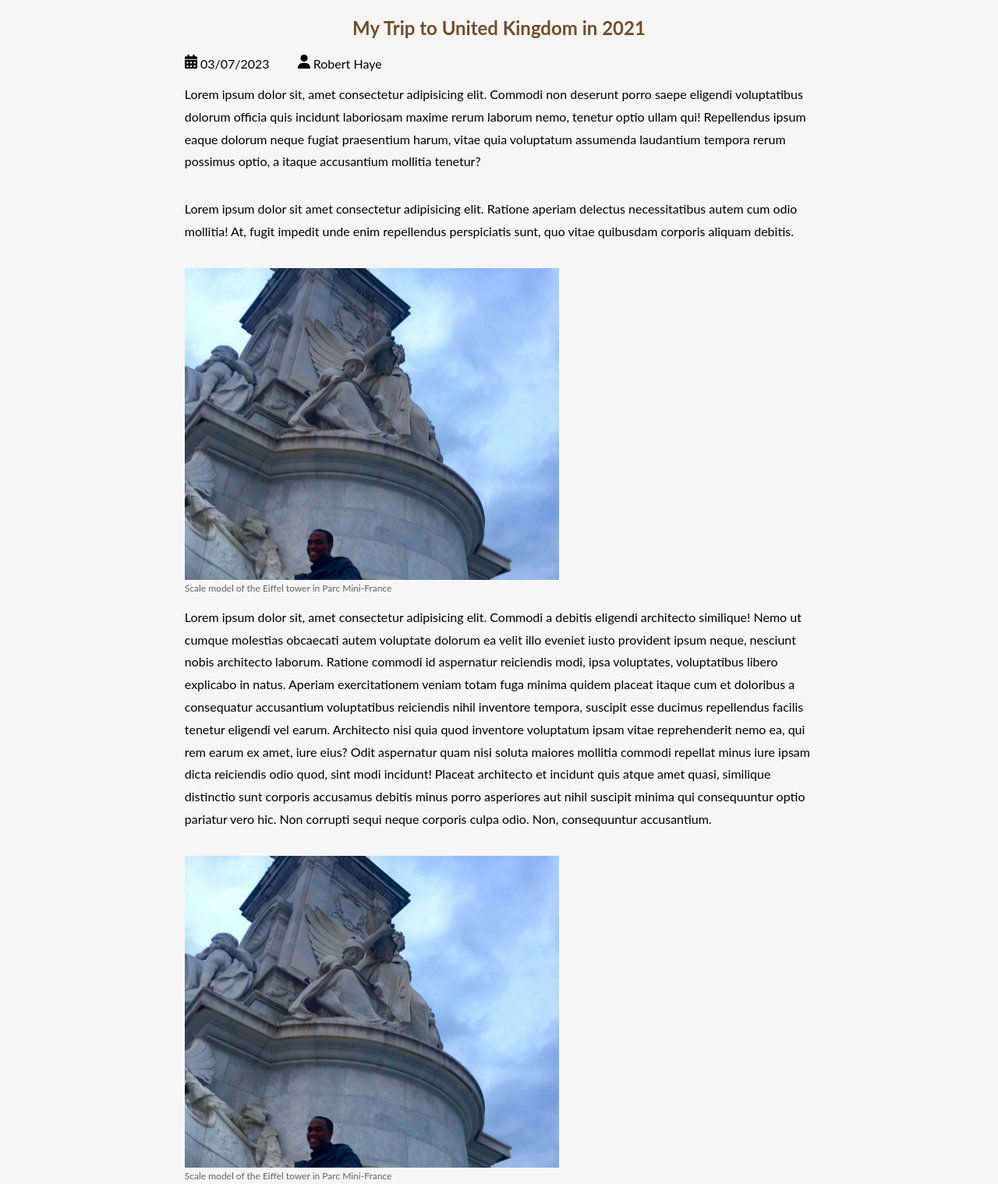
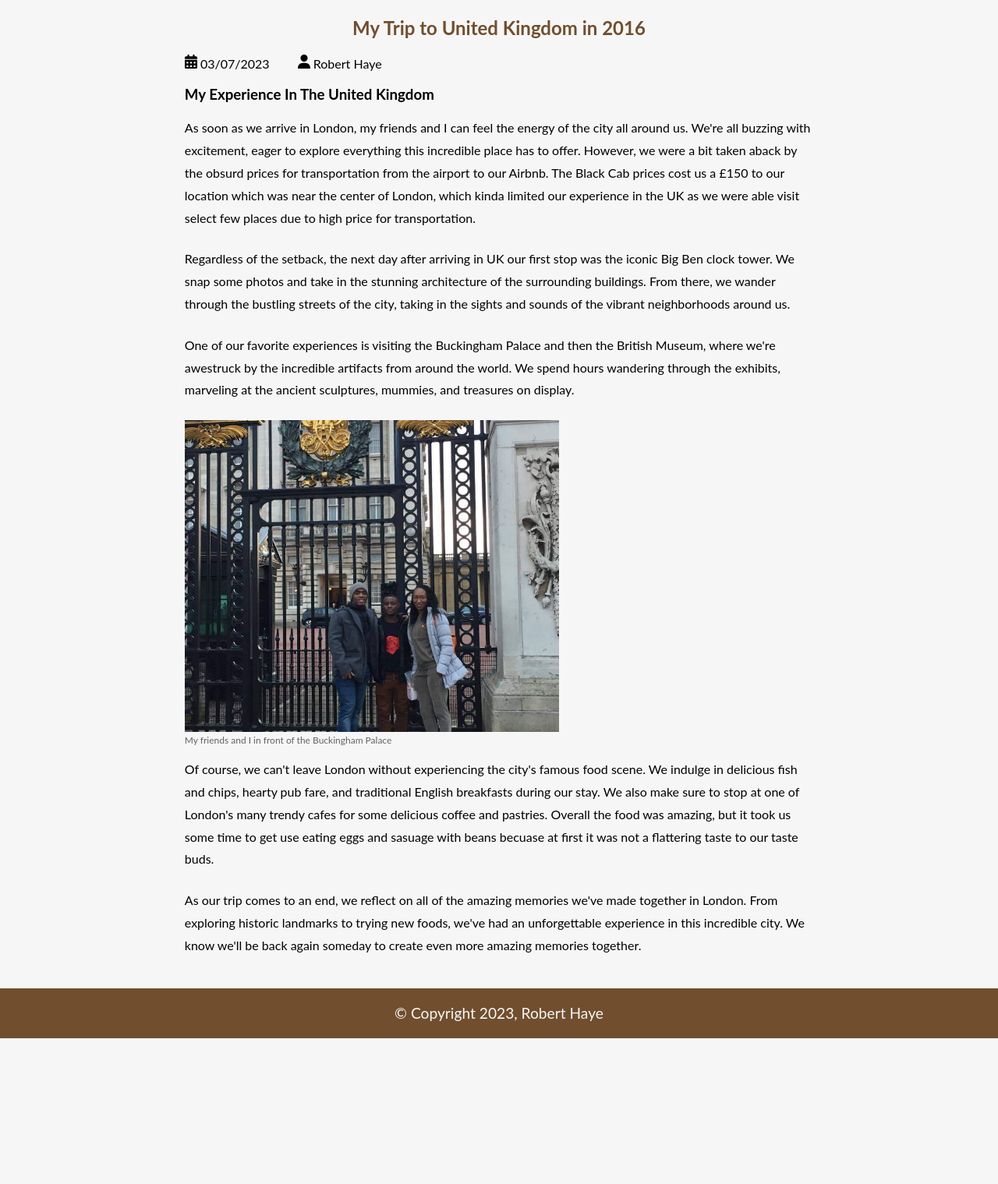
Before and after one commit to roberth6060/travel-blog-website, a website: page pages/UK.html in a window 1280 px wide. Shown: the part 683-2202 px from the top of the page at 78% size. After the commit the page ends 2015 px from the top, so only its background shows below. Drawn offline with Linux system fonts and the light colour scheme.

Commit message:
added uk page content

```diff
--- a/assets/css/blog.css
+++ b/assets/css/blog.css
@@ -9,7 +9,7 @@
   object-fit: cover;
 }
 .blog-container p {
-  margin-bottom: 2rem;
+  margin-bottom: 1.5rem;
 }
 
 .blog-container svg {
--- a/pages/UK.html
+++ b/pages/UK.html
@@ -56,7 +56,7 @@
           class="title-img"
         />
         <div class="content">
-          <h2>My Trip to United Kingdom in 2021</h2>
+          <h2>My Trip to United Kingdom in 2016</h2>
           <span>
             <svg xmlns="http://www.w3.org/2000/svg" viewBox="0 0 448 512">
               <!--! Font Awesome Pro 6.3.0 by @fontawesome - https://fontawesome.com License - https://fontawesome.com/license (Commercial License) Copyright 2023 Fonticons, Inc. -->
@@ -75,60 +75,57 @@
             </svg>
             Robert Haye</span
           >
+          <h3>My Experience In The United Kingdom</h3>
           <p>
-            Lorem ipsum dolor sit, amet consectetur adipisicing elit. Commodi
-            non deserunt porro saepe eligendi voluptatibus dolorum officia quis
-            incidunt laboriosam maxime rerum laborum nemo, tenetur optio ullam
-            qui! Repellendus ipsum eaque dolorum neque fugiat praesentium harum,
-            vitae quia voluptatum assumenda laudantium tempora rerum possimus
-            optio, a itaque accusantium mollitia tenetur?
+            As soon as we arrive in London, my friends and I can feel the energy
+            of the city all around us. We're all buzzing with excitement, eager
+            to explore everything this incredible place has to offer. However,
+            we were a bit taken aback by the obsurd prices for transportation
+            from the airport to our Airbnb. The Black Cab prices cost us a £150
+            to our location which was near the center of London, which kinda
+            limited our experience in the UK as we were able visit select few
+            places due to high price for transportation.
           </p>
           <p>
-            Lorem ipsum dolor sit amet consectetur adipisicing elit. Ratione
-            aperiam delectus necessitatibus autem cum odio mollitia! At, fugit
-            impedit unde enim repellendus perspiciatis sunt, quo vitae quibusdam
-            corporis aliquam debitis.
+            Regardless of the setback, the next day after arriving in UK our
+            first stop was the iconic Big Ben clock tower. We snap some photos
+            and take in the stunning architecture of the surrounding buildings.
+            From there, we wander through the bustling streets of the city,
+            taking in the sights and sounds of the vibrant neighborhoods around
+            us.
+          </p>
+          <p>
+            One of our favorite experiences is visiting the Buckingham Palace
+            and then the British Museum, where we're awestruck by the incredible
+            artifacts from around the world. We spend hours wandering through
+            the exhibits, marveling at the ancient sculptures, mummies, and
+            treasures on display.
           </p>
           <figure>
-            <img src="../assets/images/UK/IMG_5962.JPG" alt="" srcset="" />
+            <img
+              src="../assets/images/UK/received_339403383725261.jpeg"
+              alt=""
+              srcset=""
+            />
             <figcaption>
-              Scale model of the Eiffel tower in Parc Mini-France
+              My friends and I in front of the Buckingham Palace
             </figcaption>
           </figure>
           <p>
-            Lorem ipsum dolor sit, amet consectetur adipisicing elit. Commodi a
-            debitis eligendi architecto similique! Nemo ut cumque molestias
-            obcaecati autem voluptate dolorum ea velit illo eveniet iusto
-            provident ipsum neque, nesciunt nobis architecto laborum. Ratione
-            commodi id aspernatur reiciendis modi, ipsa voluptates, voluptatibus
-            libero explicabo in natus. Aperiam exercitationem veniam totam fuga
-            minima quidem placeat itaque cum et doloribus a consequatur
-            accusantium voluptatibus reiciendis nihil inventore tempora,
-            suscipit esse ducimus repellendus facilis tenetur eligendi vel
-            earum. Architecto nisi quia quod inventore voluptatum ipsam vitae
-            reprehenderit nemo ea, qui rem earum ex amet, iure eius? Odit
-            aspernatur quam nisi soluta maiores mollitia commodi repellat minus
-            iure ipsam dicta reiciendis odio quod, sint modi incidunt! Placeat
-            architecto et incidunt quis atque amet quasi, similique distinctio
-            sunt corporis accusamus debitis minus porro asperiores aut nihil
-            suscipit minima qui consequuntur optio pariatur vero hic. Non
-            corrupti sequi neque corporis culpa odio. Non, consequuntur
-            accusantium.
+            Of course, we can't leave London without experiencing the city's
+            famous food scene. We indulge in delicious fish and chips, hearty
+            pub fare, and traditional English breakfasts during our stay. We
+            also make sure to stop at one of London's many trendy cafes for some
+            delicious coffee and pastries. Overall the food was amazing, but it
+            took us some time to get use eating eggs and sasuage with beans
+            becuase at first it was not a flattering taste to our taste buds.
           </p>
-          <figure>
-            <img src="../assets/images/UK/IMG_5962.JPG" alt="" srcset="" />
-            <figcaption>
-              Scale model of the Eiffel tower in Parc Mini-France
-            </figcaption>
-          </figure>
           <p>
-            Lorem ipsum dolor, sit amet consectetur adipisicing elit. Laudantium
-            libero cumque delectus illum distinctio ipsa nihil hic
-            exercitationem minima voluptas culpa, quaerat nesciunt soluta!
-            Commodi fuga vitae est facilis aliquam modi, accusantium voluptates
-            harum molestias culpa, inventore optio nesciunt quo. Ipsum aliquam
-            quo earum voluptatum placeat illo ut ab hic porro impedit aliquid
-            reiciendis explicabo, ullam optio illum quae perferendis.
+            As our trip comes to an end, we reflect on all of the amazing
+            memories we've made together in London. From exploring historic
+            landmarks to trying new foods, we've had an unforgettable experience
+            in this incredible city. We know we'll be back again someday to
+            create even more amazing memories together.
           </p>
         </div>
       </div>
```
Also changed, not shown: assets/images/UK/received_339403383725261.jpeg (added).
